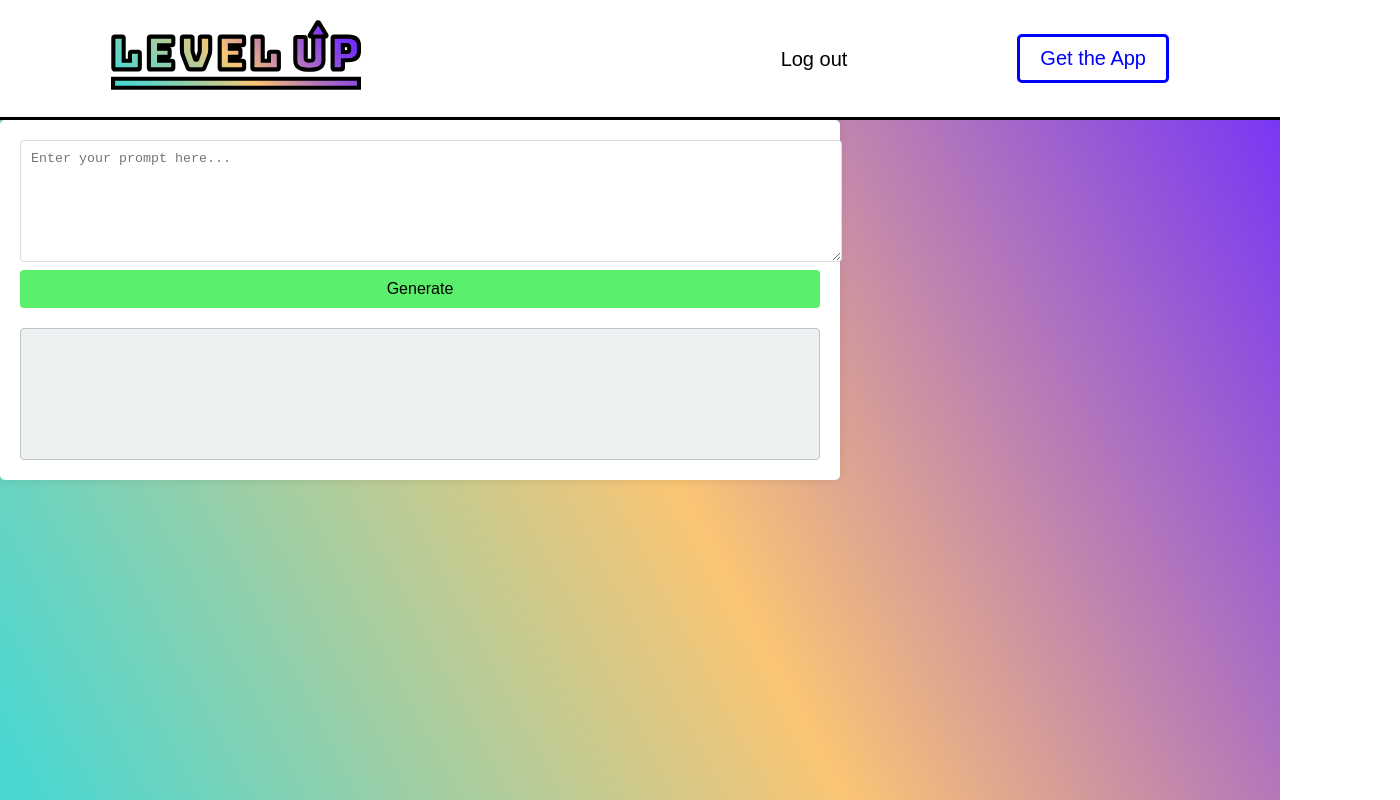
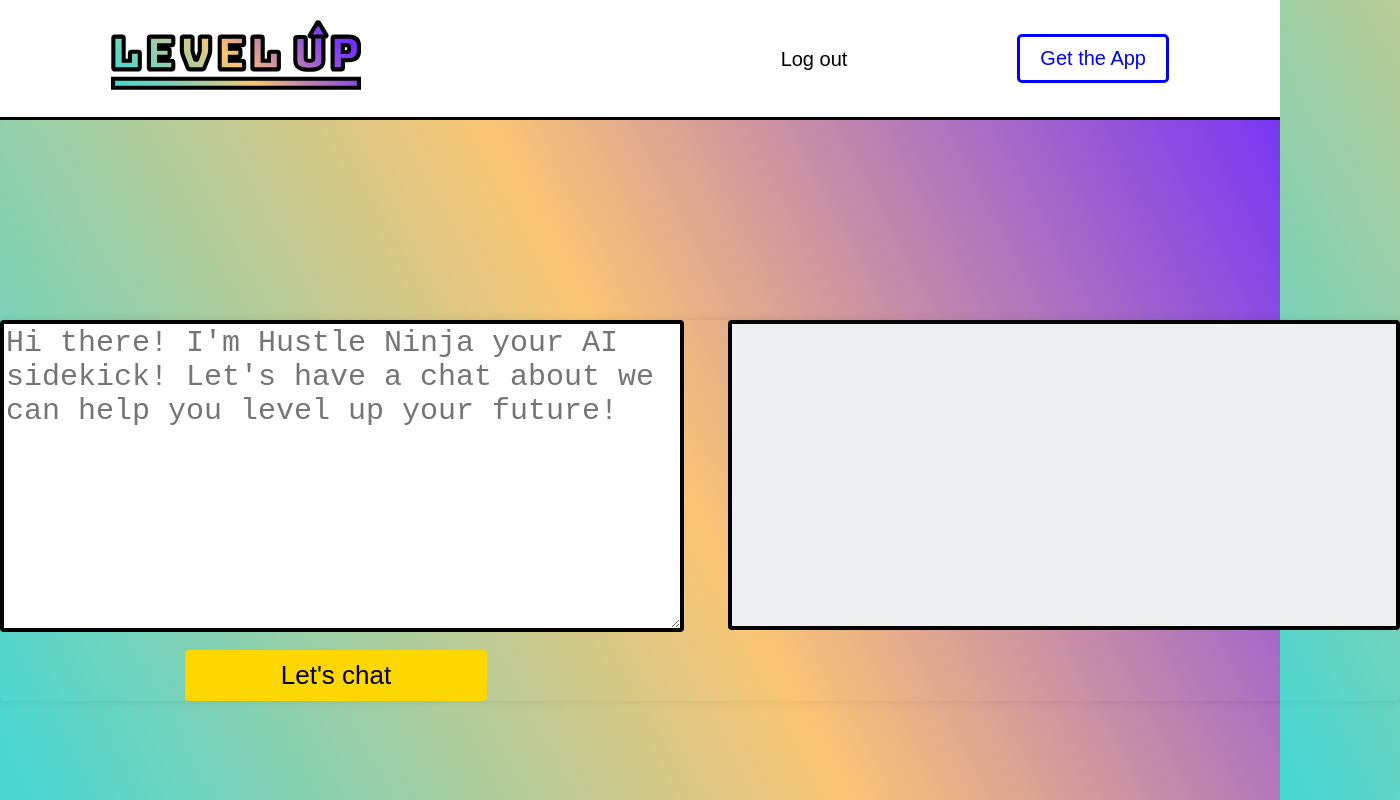
Before and after one commit to INFINITYX00/LevelUp, a website: page public/destination.html in a window 1280 px wide. Shown: the whole page, 1400 px wide, since content can reach past the window. Drawn offline with Linux system fonts and the light colour scheme.

Commit message:
second page styled

```diff
--- a/public/destination.html
+++ b/public/destination.html
@@ -27,9 +27,9 @@
       <div class="input-area">
         <textarea
           id="prompt"
-          placeholder="Enter your prompt here..."
+          placeholder="Hi there! I'm Hustle Ninja your AI sidekick! Let's have a chat about we can help you level up your future!"
         ></textarea>
-        <button id="submit">Generate</button>
+        <button id="submit">Let's chat</button>
       </div>
       <div id="result" class="result-area"></div>
     </div>
--- a/public/styling.css
+++ b/public/styling.css
@@ -62,42 +62,48 @@ nav a {
 }
 
 .container {
-  background-color: #fff;
-  padding: 20px;
   border-radius: 5px;
   box-shadow: 0 0 10px rgba(0, 0, 0, 0.1);
-  max-width: 800px;
+  width: 800px;
+  display: flex;
+  justify-content: space-between;
+  margin-left: auto;
+  margin-right: auto;
+  margin-top: 200px;
+  align-items: flex-start;
+  width: 1400px;
 }
-
 h1 {
   text-align: center;
   color: #2c3e50;
 }
 
-.input-area {
-  margin-bottom: 20px;
-}
-
 #prompt {
   width: 100%;
-  height: 100px;
-  padding: 10px;
-  border: 1px solid #ddd;
+  height: 300px;
+  border: 4px solid black;
   border-radius: 4px;
   resize: vertical;
+  font-size: 30px;
 }
 
 #submit {
   display: block;
-  width: 100%;
+  width: calc(
+    48% - 20px
+  ); /* Matches the width of the input-area minus any padding/margin */
   padding: 10px;
-  background-color: #5bf06c;
+  background-color: #ffd700; /* Yellow color for the button */
   color: black;
   border: none;
   border-radius: 4px;
   cursor: pointer;
-  font-size: 16px;
+  font-size: 26px;
+  margin-top: 10px;
+  margin-left: auto;
+  margin-right: auto;
   transition: background-color 0.3s ease;
+  text-align: center;
 }
 
 #submit:hover {
@@ -111,8 +117,15 @@ h1 {
 
 .result-area {
   background-color: #ecf0f1;
-  border: 1px solid #bdc3c7;
+  border: 4px solid black;
   border-radius: 4px;
-  padding: 15px;
-  min-height: 100px;
+  padding: 8px;
+  height: 310px;
+  font-size: 30px;
 }
+
+.input-area,
+.result-area {
+  width: 48%; /* Each box takes up 48% of the container width */
+  box-sizing: border-box; /* Ensures padding and border are included in the width */
+}
```
